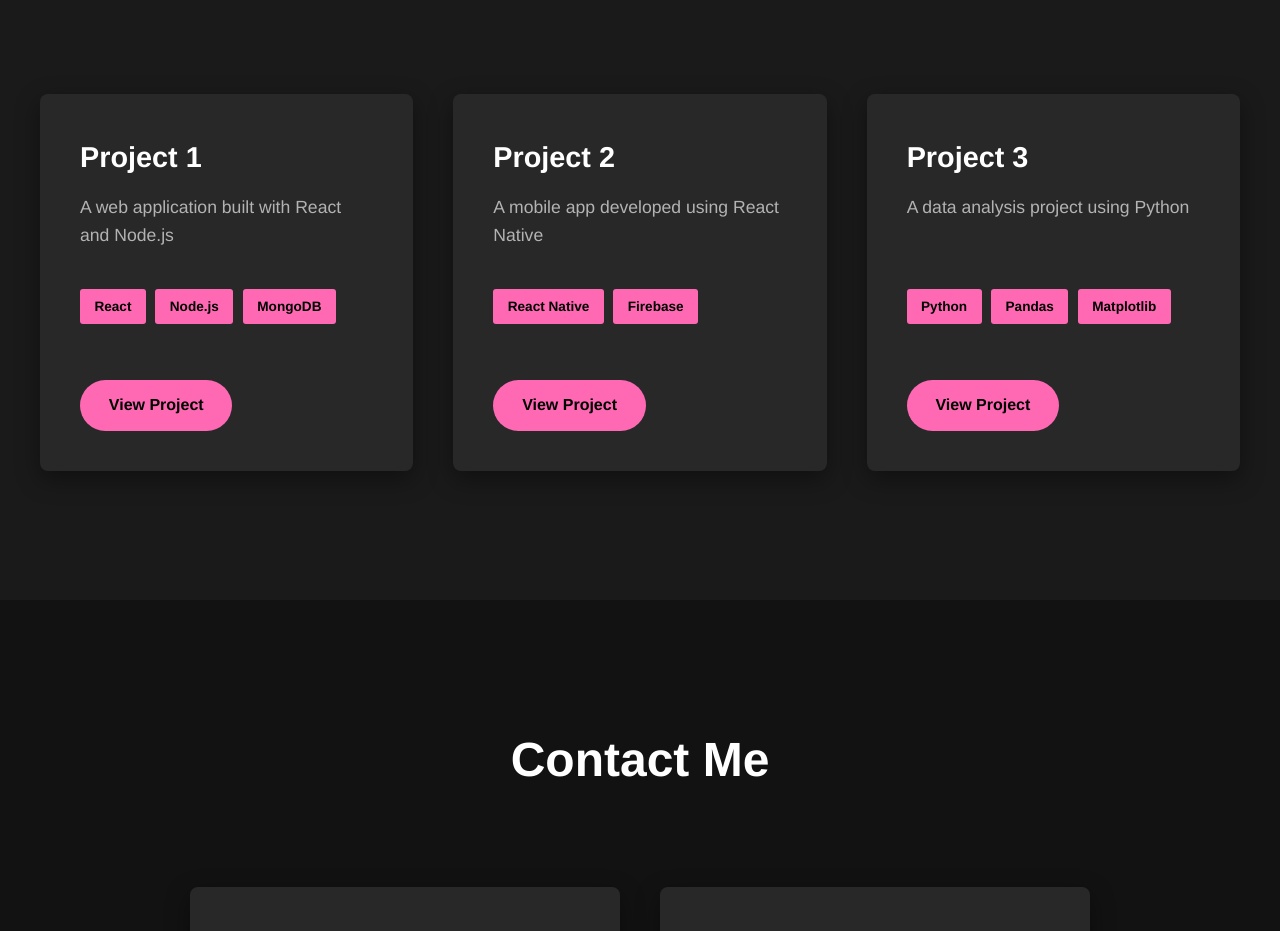
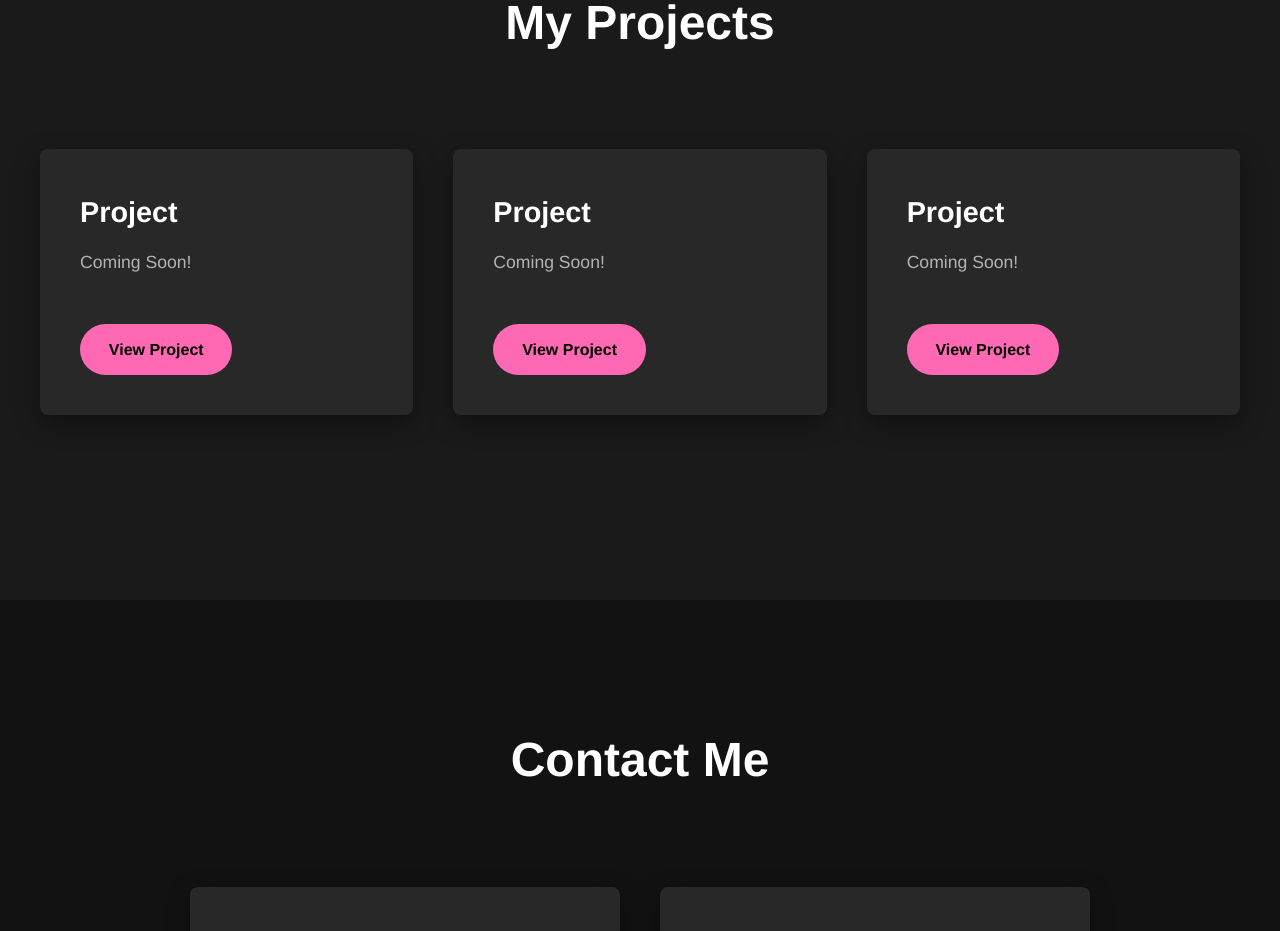
Before and after one commit to samyukrishnasamy/samyukrishnasamy.github.io, a React (Create React App) app: page / in a window 1280 px wide. Shown: the part 1800-2731 px from the top of the page. Built offline with nearby package versions, Linux system fonts and the light colour scheme; the HTML template or start-up script is replaced by a standard one.

Commit message:
updated projects

```diff
--- a/src/components/Projects.js
+++ b/src/components/Projects.js
@@ -4,23 +4,20 @@ const Projects = () => {
   const projects = [
     {
       id: 1,
-      title: "Project 1",
-      description: "A web application built with React and Node.js",
-      technologies: ["React", "Node.js", "MongoDB"],
+      title: "Project",
+      description: "Coming Soon!",
       link: "#"
     },
     {
       id: 2,
-      title: "Project 2",
-      description: "A mobile app developed using React Native",
-      technologies: ["React Native", "Firebase"],
+      title: "Project",
+      description: "Coming Soon!",
       link: "#"
     },
     {
       id: 3,
-      title: "Project 3",
-      description: "A data analysis project using Python",
-      technologies: ["Python", "Pandas", "Matplotlib"],
+      title: "Project",
+      description: "Coming Soon!",
       link: "#"
     }
   ];
@@ -33,11 +30,6 @@ const Projects = () => {
           <div key={project.id} className="project-card">
             <h3>{project.title}</h3>
             <p>{project.description}</p>
-            <div className="technologies">
-              {project.technologies.map(tech => (
-                <span key={tech} className="tech-tag">{tech}</span>
-              ))}
-            </div>
             <a href={project.link} className="project-link">View Project</a>
           </div>
         ))}
```
